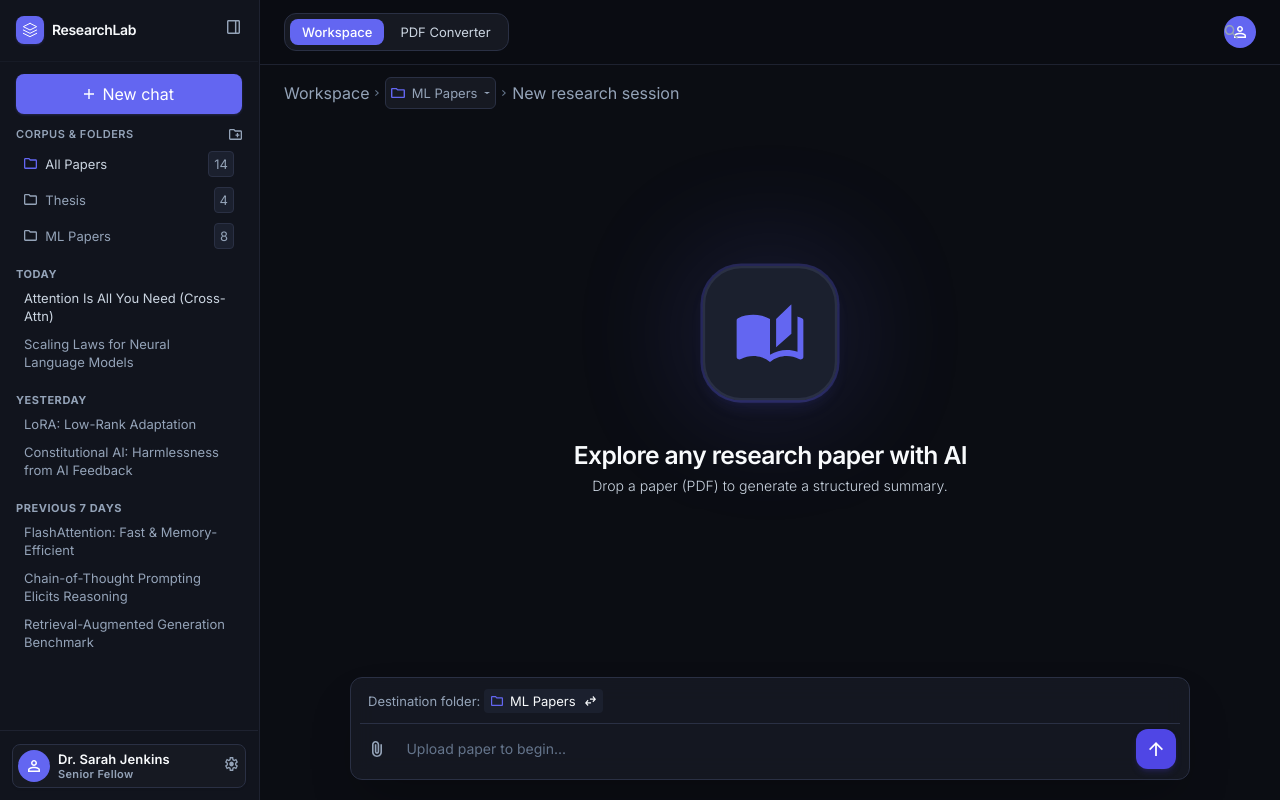
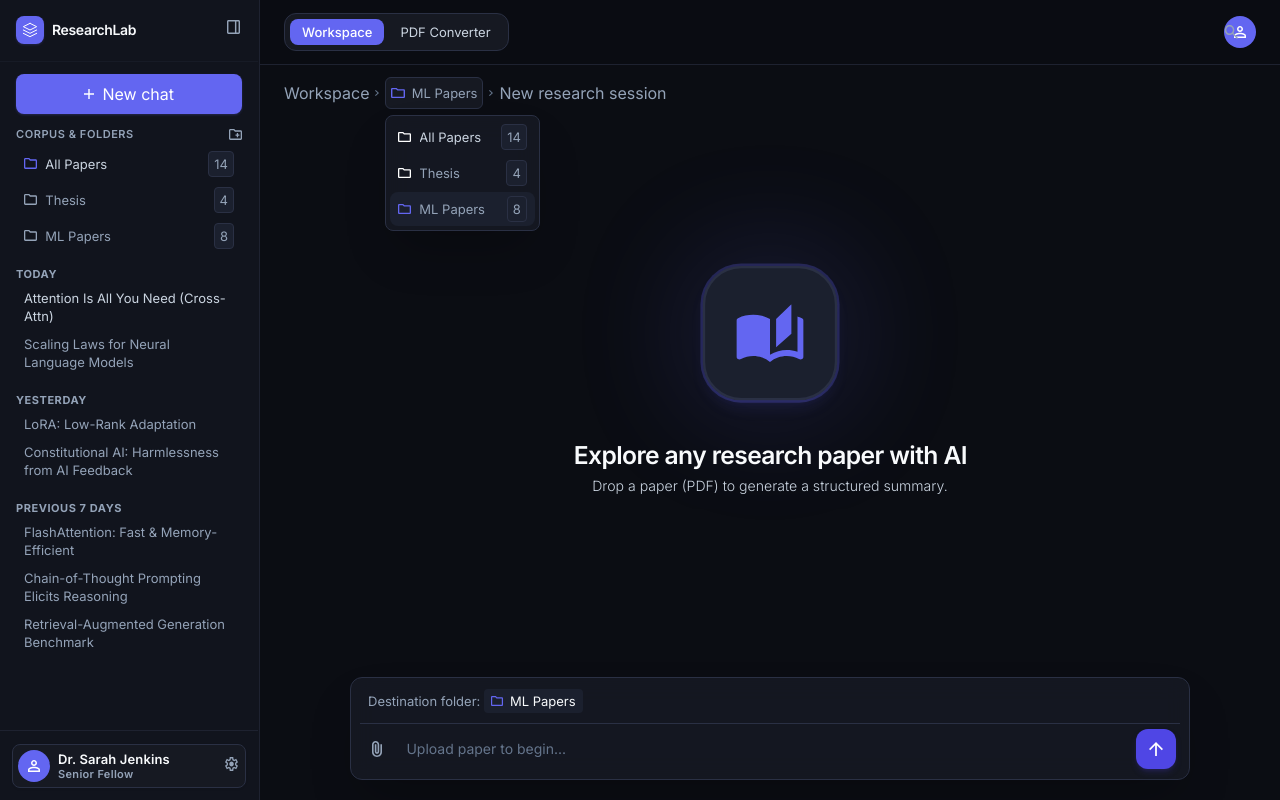
Before and after one commit to sethukikarawita2010year-dev/ResearchLab, a React (Vite) app: page / in a window 1280 px wide. Both pictures are taken after a click on the button "ML Papers". Built offline with nearby package versions, Linux system fonts and the light colour scheme; a web font is replaced by a local one.

Commit message:
Developed the folder selecting button

```diff
--- a/src/components/Composer.jsx
+++ b/src/components/Composer.jsx
@@ -28,15 +28,6 @@ export default function Composer({
                     <div className="relative shrink-0">
                       <div className="flex flex-col font-inter font justify-center relative shrink-0 text-[#f8fafc] text-[13px] whitespace-nowrap">
                         <p className="leading-[18px]">{destination}</p>
-                      </div>
-                    </div>
-                    <div className="relative shrink-0">
-                      <div className="flex flex-col items-start pl-[2px] relative size-full">
-                        <button type="button" className="flex items-center relative shrink-0 cursor-pointer">
-                          <div className="h-[9.333px] relative shrink-0 w-[11.667px]">
-                            <img alt="" className="absolute block inset-0 max-w-none size-full" src={`${A}/ws-dest-caret.svg`} />
-                          </div>
-                        </button>
                       </div>
                     </div>
                   </div>
--- a/src/components/Sidebar.jsx
+++ b/src/components/Sidebar.jsx
@@ -27,7 +27,7 @@ const historyGroups = [
   },
 ];
 
-const folders = [
+export const folders = [
   { name: "All Papers", count: "14", icon: `${A}/ws-folder-active.svg`, muted: false },
   { name: "Thesis", count: "4", icon: `${A}/ws-folder-muted.svg`, muted: true },
   { name: "ML Papers", count: "8", icon: `${A}/ws-folder-muted.svg`, muted: true },
--- a/src/index.css
+++ b/src/index.css
@@ -5,6 +5,17 @@
   --font-geist: "Geist", "Inter", ui-sans-serif, system-ui, sans-serif;
   --font-serif-lib: "Liberation Serif", "Times New Roman", serif;
   --font-mono: "JetBrains Mono", ui-monospace, SFMono-Regular, Menlo, monospace;
+}
+
+@keyframes folder-popup-in {
+  from {
+    opacity: 0;
+    transform: scaleY(0.65);
+  }
+  to {
+    opacity: 1;
+    transform: scaleY(1);
+  }
 }
 
 html,
--- a/src/pages/Workspace.jsx
+++ b/src/pages/Workspace.jsx
@@ -1,10 +1,70 @@
-import Sidebar from "../components/Sidebar";
+import { useEffect, useLayoutEffect, useRef, useState } from "react";
+import Sidebar, { folders } from "../components/Sidebar";
 import TopNav from "../components/TopNav";
 import Composer from "../components/Composer";
 
 const A = "/assets";
 
 export default function Workspace() {
+  const [selectedFolder, setSelectedFolder] = useState("ML Papers");
+  const [isFolderOpen, setIsFolderOpen] = useState(false);
+  const folderTriggerRef = useRef(null);
+  const folderPopupRef = useRef(null);
+  const folderRowsRef = useRef(null);
+  const folderHighlightRef = useRef(null);
+  const folderRowRefs = useRef({});
+
+  useEffect(() => {
+    if (!isFolderOpen) return undefined;
+
+    const handleMouseDown = (e) => {
+      if (folderPopupRef.current && folderPopupRef.current.contains(e.target)) return;
+      if (folderTriggerRef.current && folderTriggerRef.current.contains(e.target)) return;
+      setIsFolderOpen(false);
+    };
+    const handleKeyDown = (e) => {
+      if (e.key === "Escape") setIsFolderOpen(false);
+    };
+
+    document.addEventListener("mousedown", handleMouseDown);
+    document.addEventListener("keydown", handleKeyDown);
+    return () => {
+      document.removeEventListener("mousedown", handleMouseDown);
+      document.removeEventListener("keydown", handleKeyDown);
+    };
+  }, [isFolderOpen]);
+
+  useLayoutEffect(() => {
+    const popup = folderPopupRef.current;
+    const rowsWrap = folderRowsRef.current;
+    const highlight = folderHighlightRef.current;
+    if (!popup || !rowsWrap || !highlight) return;
+
+    const selectedRow = folderRowRefs.current[selectedFolder];
+    if (selectedRow) {
+      highlight.style.height = `${selectedRow.offsetHeight}px`;
+      highlight.style.transform = `translateY(${selectedRow.offsetTop}px)`;
+    }
+
+    if (folders.length > 5) {
+      popup.style.width = "";
+      rowsWrap.style.maxHeight = "";
+      const naturalWidth = rowsWrap.offsetWidth;
+
+      const firstRow = folderRowRefs.current[folders[0].name];
+      const fifthRow = folderRowRefs.current[folders[4].name];
+      if (firstRow && fifthRow) {
+        rowsWrap.style.maxHeight = `${fifthRow.offsetTop + fifthRow.offsetHeight - firstRow.offsetTop}px`;
+      }
+
+      const scrollbar = rowsWrap.offsetWidth - rowsWrap.clientWidth;
+      popup.style.width = `${naturalWidth + scrollbar + 10}px`;
+    } else {
+      popup.style.width = "";
+      rowsWrap.style.maxHeight = "";
+    }
+  }, [selectedFolder, isFolderOpen]);
+
   return (
     <div
       className="content-stretch flex flex-col items-start pl-[260px] relative w-full h-screen overflow-hidden"
@@ -27,8 +87,12 @@ export default function Workspace() {
                   <div className="h-[6.5px] relative shrink-0 w-[4.008px]">
                     <img alt="" className="absolute block inset-0 max-w-none size-full" src={`${A}/ws-chevron.svg`} />
                   </div>
+                  <div className="relative shrink-0" ref={folderTriggerRef}>
                     <button
                       type="button"
+                      aria-haspopup="listbox"
+                      aria-expanded={isFolderOpen}
+                      onClick={() => setIsFolderOpen((v) => !v)}
                       className="bg-[#161922] border border-[#2a3044] border-solid content-stretch flex gap-[7px] items-center px-[5px] py-[3px] relative rounded-[6px] shrink-0 cursor-pointer"
                     >
                       <div className="h-[10.667px] relative shrink-0 w-[13.333px]">
@@ -36,13 +100,76 @@ export default function Workspace() {
                       </div>
                       <div className="relative shrink-0">
                         <div className="flex flex-col font-inter font justify-center relative shrink-0 text-[#94a3b8] text-[13px] whitespace-nowrap">
-                        <p className="leading-[24px]">ML Papers</p>
+                          <p className="leading-[24px]">{selectedFolder}</p>
                         </div>
                       </div>
-                    <div className="h-[2.917px] relative shrink-0 w-[5.833px]">
-                      <img alt="" className="absolute block inset-0 max-w-none size-full" src={`${A}/ws-caret.svg`} />
+                    </button>
+
+                    <div
+                      ref={folderPopupRef}
+                      role="listbox"
+                      aria-hidden={!isFolderOpen}
+                      className={`absolute backdrop-blur-[12px] bg-[rgba(22,25,34,0.95)] border border-[#2a3044] border-solid flex flex-col items-start left-0 min-w-full mt-[6px] origin-top p-[4px] rounded-[8px] shadow-[0px_25px_50px_-12px_rgba(0,0,0,0.25)] top-full transition-[opacity,transform] duration-200 ease-out w-max z-50 ${
+                        isFolderOpen
+                          ? "animate-[folder-popup-in_180ms_ease-out] opacity-100 pointer-events-auto [transform:translateY(0)_scaleY(1)]"
+                          : "opacity-0 pointer-events-none [transform:translateY(-6px)_scaleY(0.65)]"
+                      }`}
+                    >
+                      <div
+                        ref={folderRowsRef}
+                        className="content-stretch flex flex-col gap-[2px] items-start overflow-y-auto relative w-full"
+                      >
+                        <div
+                          ref={folderHighlightRef}
+                          aria-hidden="true"
+                          className="absolute bg-[#1b202e] left-0 pointer-events-none right-0 rounded-[8px] top-0 transition-[transform,height] duration-200 ease-out"
+                        />
+                        {folders.map((f) => {
+                          const isSelected = f.name === selectedFolder;
+                          return (
+                            <button
+                              key={f.name}
+                              ref={(el) => {
+                                folderRowRefs.current[f.name] = el;
+                              }}
+                              type="button"
+                              role="option"
+                              aria-selected={isSelected}
+                              disabled={!isFolderOpen}
+                              onClick={() => setSelectedFolder(f.name)}
+                              className={`content-stretch flex gap-[20px] items-center justify-between px-[8px] py-[4px] relative rounded-[8px] shrink-0 w-full cursor-pointer ${
+                                isSelected ? "" : "hover:bg-[#161922]"
+                              }`}
+                            >
+                              <div className="content-stretch flex gap-[8px] items-center overflow-clip relative shrink-0">
+                                <div className="h-[10.667px] relative shrink-0 w-[13.333px]">
+                                  <img
+                                    alt=""
+                                    className="absolute block inset-0 max-w-none size-full"
+                                    src={isSelected ? `${A}/ws-folder-active.svg` : `${A}/ws-folder-white.svg`}
+                                  />
+                                </div>
+                                <div className="content-stretch flex flex-col items-center overflow-clip relative shrink-0">
+                                  <div
+                                    className={`flex flex-col font-inter font-normal justify-center relative shrink-0 text-[13px] text-center whitespace-nowrap ${
+                                      f.muted ? "text-[#94a3b8]" : "text-[#cbd5e1]"
+                                    }`}
+                                  >
+                                    <p className="leading-[18px]">{f.name}</p>
+                                  </div>
+                                </div>
+                              </div>
+                              <div className="bg-[#1b202e] border border-[#2a3044] border-solid content-stretch flex flex-col items-center px-[5px] py-[3px] relative rounded-[4px] shrink-0">
+                                <div className="flex flex-col font-inter font-normal justify-center relative shrink-0 text-[#94a3b8] text-[13px] text-center whitespace-nowrap">
+                                  <p className="leading-[18px]">{f.count}</p>
+                                </div>
                               </div>
                             </button>
+                          );
+                        })}
+                      </div>
+                    </div>
+                  </div>
                   <div className="h-[6.5px] relative shrink-0 w-[4.008px]">
                     <img alt="" className="absolute block inset-0 max-w-none size-full" src={`${A}/ws-chevron.svg`} />
                   </div>
@@ -91,7 +218,7 @@ export default function Workspace() {
         </div>
       </div>
 
-      <Composer />
+      <Composer destination={selectedFolder} />
       <TopNav />
       <Sidebar />
     </div>
```
Also changed, not shown: public/assets/ws-folder-white.svg (added), 6 other files (tests, documents, lock files or other folders). Lines whose indentation alone changed are shown as unchanged.
